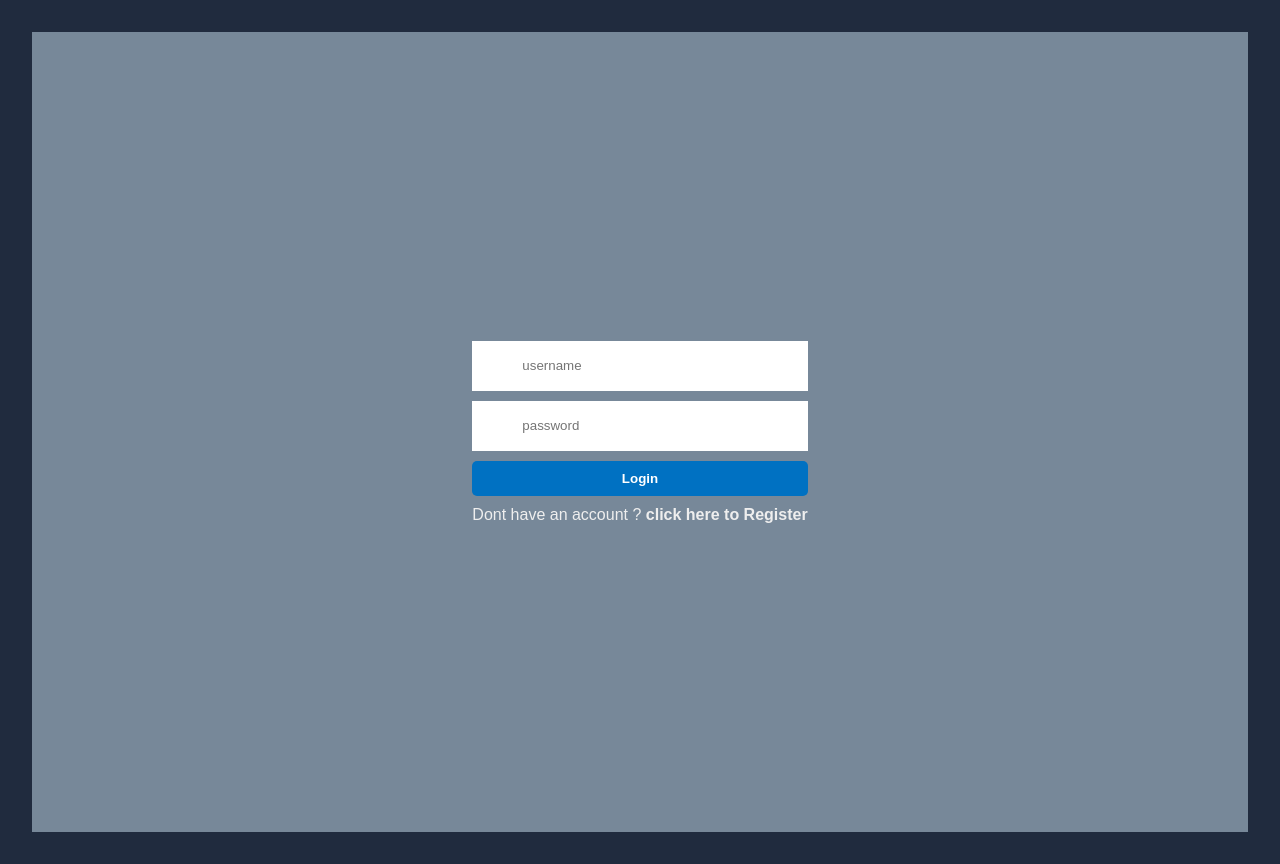
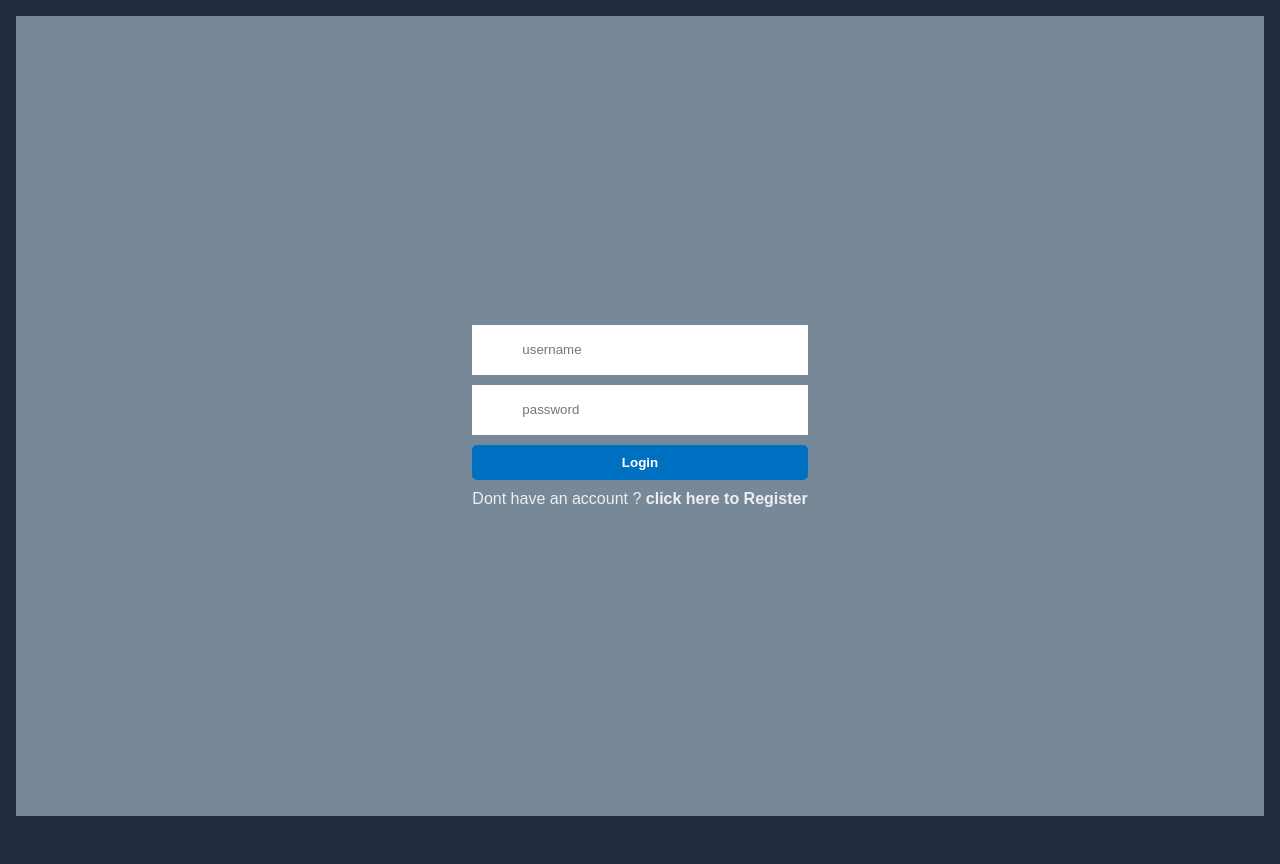
Before and after one commit to evry1lovesjay/todo_v3_client, a React (Create React App) app: page / in a window 1280 px wide. After the commit the page ends 832 px from the top, so only its background shows below. Built offline with nearby package versions, Linux system fonts and the light colour scheme.

Commit message:
Adjusted padding...

```diff
--- a/src/App.css
+++ b/src/App.css
@@ -21,11 +21,11 @@ body{
 }
 
 .App {
-  padding: 32px;
+  padding: 1rem;
 }
 
 h1{
-  font-size:40px;
+  font-size:2rem;
   font-weight: 700;
   margin-bottom: 32px;
 }
--- a/src/pages/todo/Todo.jsx
+++ b/src/pages/todo/Todo.jsx
@@ -79,7 +79,7 @@ const deleteTodo = async (id) => {
 
   return (
     <div className="App">
-      <h1> Welcome, {user.username}.</h1>
+      <h1> Welcome, {user.username}</h1>
       <h4> Your Tasks</h4>
 
       <div className="todos">
```
